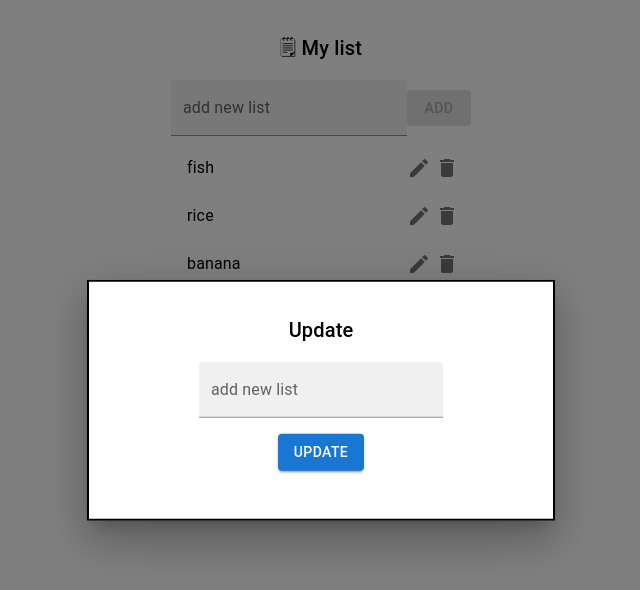
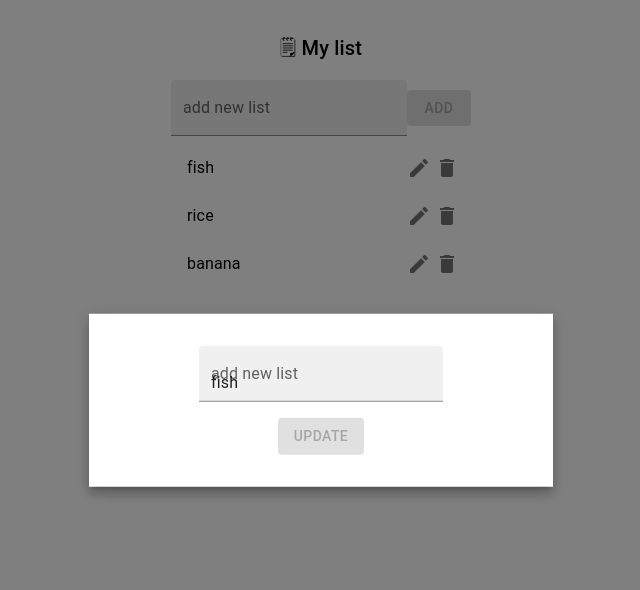
Before and after one commit to kazoogon/frontend_with_cleanArchitecture, a React (Create React App) app: page / in a window 1280 px wide. Both pictures are taken after a click on the button 738 px from the left and 168 px from the top of the page. Shown: the top 590 px of the page, without its empty margins (319-959 px from the left). Built offline with nearby package versions, Linux system fonts and the light colour scheme.

Commit message:
add: todo edit modal

```diff
--- /dev/null
+++ b/src/components/modals/editTodoModal.tsx
@@ -0,0 +1,84 @@
+import React, { useEffect, useState } from 'react'
+import { Box, Button, Modal, TextField } from '@mui/material'
+import { provideTodoPresenter } from 'di/presenters'
+import { KEY_ENTER } from 'components/pages/Todo/constant'
+
+const todoPresenter = provideTodoPresenter()
+
+const editModalStyle = {
+  position: 'absolute' as 'absolute',
+  top: '50%',
+  left: '50%',
+  transform: 'translate(-50%, -50%)',
+  width: 400,
+  bgcolor: 'background.paper',
+  boxShadow: 8,
+  p: 4,
+  textAlign: 'center',
+}
+
+const EditTodoModal = (props: any) => {
+  const { update, setUpdate, setTodos } = props
+  const [inputValue, setInputValue] = useState<string>('')
+
+  useEffect(() => {
+    setInputValue(update.currentUpdateItem?.content)
+  }, [update.currentUpdateItem])
+
+  const handleKeyPress = (e: React.KeyboardEvent<HTMLDivElement>) => {
+    if (
+      e.nativeEvent.isComposing ||
+      e.key !== KEY_ENTER ||
+      inputValue.length === 0
+    )
+      return
+    handleUpdateTodo()
+  }
+
+  const handleUpdateTodo = () => {
+    const res = todoPresenter.updateTodo({
+      content: inputValue,
+      id: update.currentUpdateItem?.id,
+    })
+    setTodos(res)
+    setUpdate({ isUpdateMode: false, currentUpdateItem: {} })
+  }
+
+  return (
+    <Box sx={{ margin: 'auto 0' }}>
+      <Modal
+        open={update.isUpdateMode}
+        onClose={() => setUpdate({ isUpdateMode: false })}
+        aria-labelledby="modal-modal-title"
+        aria-describedby="modal-modal-description"
+      >
+        <Box sx={editModalStyle}>
+          <TextField
+            id="add"
+            label="add new list"
+            variant="filled"
+            value={inputValue}
+            onChange={(e) => setInputValue(e.target.value)}
+            onKeyPress={(e) => handleKeyPress(e)}
+            autoFocus={true}
+          />
+          <Box sx={{ display: 'block' }}>
+            <Button
+              sx={{ mt: 2 }}
+              variant="contained"
+              disabled={
+                update.currentUpdateItem?.content === inputValue?.trim() ||
+                inputValue?.trim().length === 0
+              }
+              onClick={() => handleUpdateTodo()}
+            >
+              Update
+            </Button>
+          </Box>
+        </Box>
+      </Modal>
+    </Box>
+  )
+}
+
+export default EditTodoModal
--- /dev/null
+++ b/src/components/pages/Todo/constant.ts
@@ -0,0 +1 @@
+export const KEY_ENTER = 'Enter'
--- a/src/components/pages/Todo/index.tsx
+++ b/src/components/pages/Todo/index.tsx
@@ -7,7 +7,6 @@ import {
   List,
   ListItem,
   ListItemText,
-  Modal,
   TextField,
   Typography,
 } from '@mui/material'
@@ -15,78 +14,18 @@ import DeleteIcon from '@mui/icons-material/Delete'
 import EditIcon from '@mui/icons-material/Edit'
 import { Todo } from 'domain/entities/Todo'
 import { provideTodoPresenter } from 'di/presenters'
+import EditTodoModal from 'components/modals/editTodoModal'
+import { KEY_ENTER } from 'components/pages/Todo/constant'
 
 const todoPresenter = provideTodoPresenter()
 
-const editModalStyle = {
-  position: 'absolute' as 'absolute',
-  top: '50%',
-  left: '50%',
-  transform: 'translate(-50%, -50%)',
-  width: 400,
-  bgcolor: 'background.paper',
-  border: '2px solid #000',
-  boxShadow: 24,
-  p: 4,
-  textAlign: 'center',
-}
-
-const EditModal = (props: any) => {
-  const { isEditMode, setIsEditMode, currentEditItem, setTodos } = props
-  const [val, setVal] = useState<string>(currentEditItem.content)
-
-  return (
-    <Box sx={{ margin: 'auto 0' }}>
-      <Modal
-        open={isEditMode}
-        onClose={() => setIsEditMode()}
-        aria-labelledby="modal-modal-title"
-        aria-describedby="modal-modal-description"
-      >
-        <Box sx={editModalStyle}>
-          <Typography id="modal-modal-title" variant="h6" component="h2">
-            Update
-          </Typography>
-          <Typography id="modal-modal-description" sx={{ mt: 2 }}>
-            <TextField
-              id="add"
-              label="add new list"
-              variant="filled"
-              value={val}
-              onChange={(e) => setVal(e.target.value)}
-            />
-          </Typography>
-          <Box sx={{ display: 'block' }}>
-            <Button
-              sx={{ m: 2 }}
-              variant="contained"
-              disabled={currentEditItem.content === val}
-              onClick={() => {
-                const res = todoPresenter.updateTodo({
-                  content: val,
-                  id: currentEditItem.id,
-                })
-                setTodos(res)
-                setIsEditMode()
-              }}
-            >
-              Update
-            </Button>
-          </Box>
-        </Box>
-      </Modal>
-    </Box>
-  )
-}
-
 const TodoList = () => {
   const [todos, setTodos] = useState<Todo[]>()
-  const [newTodoValue, setNewTodoValue] = useState<string>('')
-  const [isEditMode, setIsEditMode] = useReducer(
-    (prev: boolean) => !prev,
-    false
+  const [createInputValue, setCreateInputValue] = useState<string>('')
+  const [update, setUpdate] = useReducer(
+    (data: any, partialData: any) => ({ ...data, ...partialData }),
+    { isUpdateMode: false, currentUpdateItem: {} }
   )
-  const [currentEditItem, setCurrentEditItem] = useState({})
 
   useEffect(() => {
     setTodos(todoPresenter.getTodos())
@@ -97,15 +36,24 @@ const TodoList = () => {
     setTodos(res)
   }
 
-  const createTodo = () => {
-    const res = todoPresenter.createTodo(newTodoValue)
+  const createItem = () => {
+    const res = todoPresenter.createTodo(createInputValue)
     setTodos(res)
-    setNewTodoValue('')
+    setCreateInputValue('')
   }
 
-  const editItem = (item: Todo) => {
-    setIsEditMode()
-    setCurrentEditItem(item)
+  const updateModalOpen = (item: Todo) => {
+    setUpdate({ isUpdateMode: true, currentUpdateItem: item })
+  }
+
+  const handleKeyPress = (e: React.KeyboardEvent<HTMLDivElement>) => {
+    if (
+      e.nativeEvent.isComposing ||
+      e.key !== KEY_ENTER ||
+      createInputValue.length === 0
+    )
+      return
+    createItem()
   }
 
   const list =
@@ -120,7 +68,10 @@ const TodoList = () => {
               <IconButton
                 edge="end"
                 aria-label="edit"
-                onClick={() => editItem(item)}
+                onClick={() => {
+                  updateModalOpen(item)
+                }}
+                focusRipple={false}
               >
                 <EditIcon />
               </IconButton>
@@ -152,14 +103,16 @@ const TodoList = () => {
             id="add"
             label="add new list"
             variant="filled"
-            value={newTodoValue}
-            onChange={(e) => setNewTodoValue(e.target.value)}
+            value={createInputValue}
+            onChange={(e) => setCreateInputValue(e.target.value)}
+            onKeyPress={(e) => handleKeyPress(e)}
+            autoFocus={true}
           />
           <Box sx={{ display: 'block' }}>
             <Button
               variant="contained"
-              disabled={newTodoValue.length === 0}
-              onClick={() => createTodo()}
+              disabled={createInputValue.trim().length === 0}
+              onClick={() => createItem()}
             >
               Add
             </Button>
@@ -167,10 +120,9 @@ const TodoList = () => {
         </Box>
         <List>{list}</List>
       </Grid>
-      <EditModal
-        isEditMode={isEditMode}
-        setIsEditMode={setIsEditMode}
-        currentEditItem={currentEditItem}
+      <EditTodoModal
+        update={update}
+        setUpdate={setUpdate}
         setTodos={setTodos}
       />
     </Box>
```
